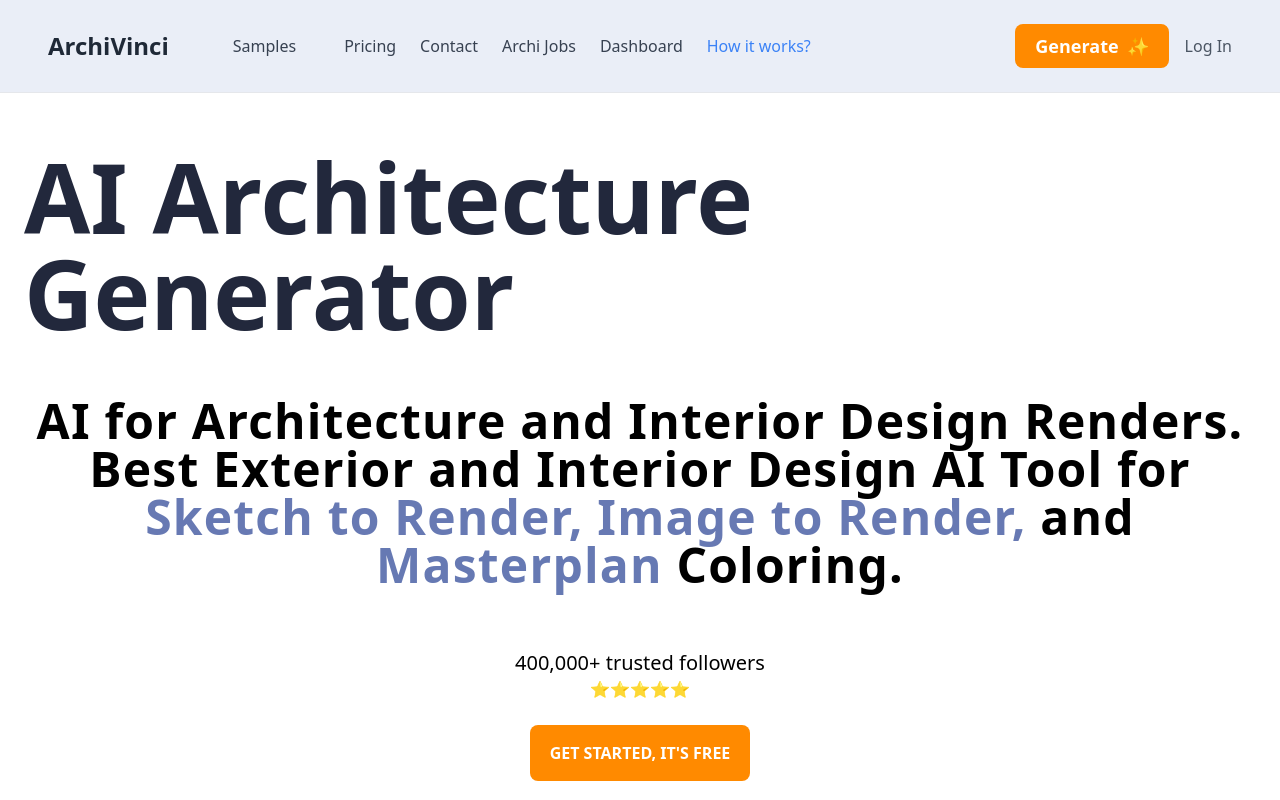
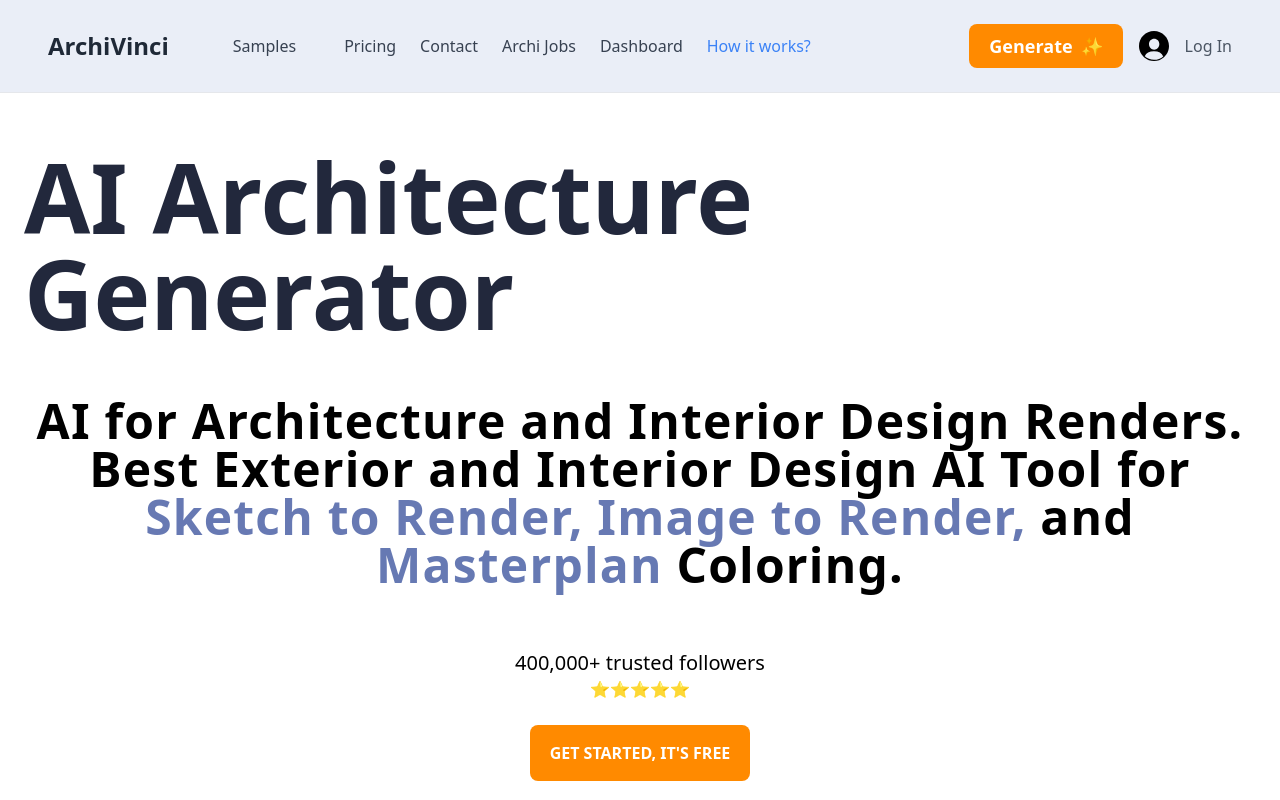
Before and after one commit to Tanvir-Savab/archivinci_clone, a website: page src/index.html in a window 1280 px wide. Shown: the top 800 px of the page. Drawn offline with nearby package versions, Linux system fonts and the light colour scheme.

Commit message:
fixed the header

```diff
--- a/src/index.html
+++ b/src/index.html
@@ -28,6 +28,7 @@
                     Generate <span>✨</span>
                 </button>
                 <a href="#" class="flex items-center space-x-2 text-gray-700">
+                    <svg data-bbox="0 0 50 50" data-type="shape" xmlns="http://www.w3.org/2000/svg" width="30" height="30" viewBox="0 0 50 50"><g><path d="M25 48.077c-5.924 0-11.31-2.252-15.396-5.921 2.254-5.362 7.492-8.267 15.373-8.267 7.889 0 13.139 3.044 15.408 8.418-4.084 3.659-9.471 5.77-15.385 5.77m.278-35.3c4.927 0 8.611 3.812 8.611 8.878 0 5.21-3.875 9.456-8.611 9.456s-8.611-4.246-8.611-9.456c0-5.066 3.684-8.878 8.611-8.878M25 0C11.193 0 0 11.193 0 25c0 .915.056 1.816.152 2.705.032.295.091.581.133.873.085.589.173 1.176.298 1.751.073.338.169.665.256.997.135.515.273 1.027.439 1.529.114.342.243.675.37 1.01.18.476.369.945.577 1.406.149.331.308.657.472.98.225.446.463.883.714 1.313.182.312.365.619.56.922.272.423.56.832.856 1.237.207.284.41.568.629.841.325.408.671.796 1.02 1.182.22.244.432.494.662.728.405.415.833.801 1.265 1.186.173.154.329.325.507.475l.004-.011A24.886 24.886 0 0 0 25 50a24.881 24.881 0 0 0 16.069-5.861.126.126 0 0 1 .003.01c.172-.144.324-.309.49-.458.442-.392.88-.787 1.293-1.209.228-.232.437-.479.655-.72.352-.389.701-.78 1.028-1.191.218-.272.421-.556.627-.838.297-.405.587-.816.859-1.24a26.104 26.104 0 0 0 1.748-3.216c.208-.461.398-.93.579-1.406.127-.336.256-.669.369-1.012.167-.502.305-1.014.44-1.53.087-.332.183-.659.256-.996.126-.576.214-1.164.299-1.754.042-.292.101-.577.133-.872.095-.89.152-1.791.152-2.707C50 11.193 38.807 0 25 0"></path></g></svg>
                     <span class="text-gray-600 hover:underline">Log In</span>
                 </a>
             </div>
```
